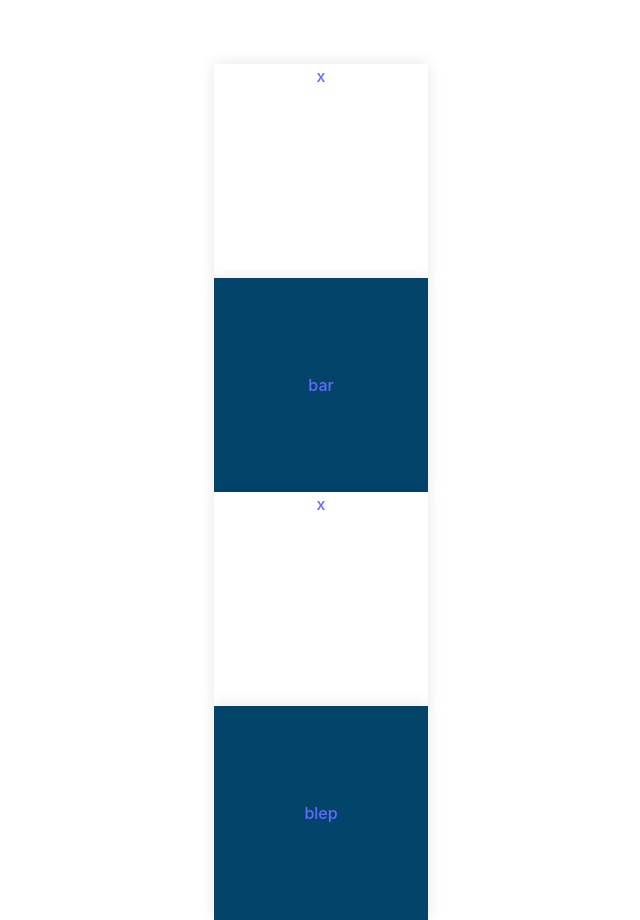
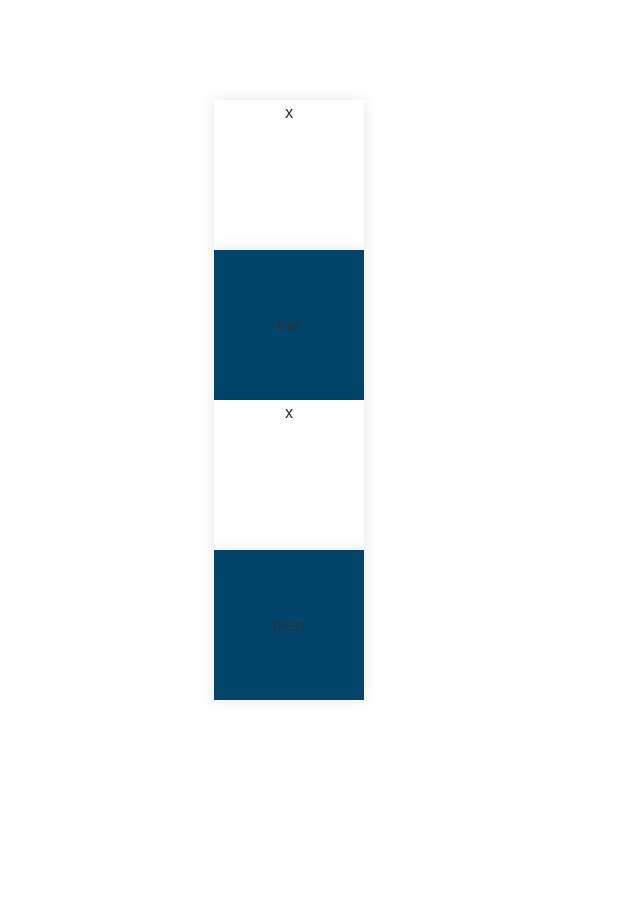
Before and after one commit to verlevelt/memory-game, a React (Vite) app: page / in a window 1280 px wide. Shown: the whole page, without its empty margins (351-991 px from the left). After the commit the page ends 800 px from the top, so only its background shows below. Built offline with nearby package versions, Linux system fonts and the light colour scheme.

Commit message:
add if statement for handleClick

```diff
--- a/src/App.scss
+++ b/src/App.scss
@@ -32,10 +32,6 @@
   }
 }
 
-.card {
-  padding: 2em;
-}
-
 .read-the-docs {
   color: #888;
 }
--- a/src/App.tsx
+++ b/src/App.tsx
@@ -14,14 +14,23 @@ function App() {
   ];
 
   const handleClick = (id: string) => {
-    setOpenCards([...openCards, id]);
+    if (openCards.includes(id)) {
+      setOpenCards(openCards.filter(item => item !== id));
+    } else if (openCards.length >= 2) {
+      setOpenCards([]);
+    } else {
+      setOpenCards([...openCards, id]);
+    }
   };
 
   const cardList = cardItems.map(cardItem => {
     return (
-      <a onClick={() => handleClick(cardItem.id)}>
-        <Card isOpen={openCards.includes(cardItem.id)}>{cardItem.id}</Card>
-      </a>
+      <Card
+        isOpen={openCards.includes(cardItem.id)}
+        handleClick={() => handleClick(cardItem.id)}
+      >
+        {cardItem.id}
+      </Card>
     );
   });
 
--- a/src/components/card.tsx
+++ b/src/components/card.tsx
@@ -4,14 +4,17 @@ import classNames from "classnames";
 function Card({
   children,
   isOpen = false,
-  onClick,
+  handleClick,
 }: {
   children: React.ReactNode;
   isOpen?: boolean;
-  onClick?: () => void;
+  handleClick?: () => void;
 }) {
   return (
-    <div className={classNames("card", { ["isOpen"]: isOpen })}>
+    <div
+      className={classNames("card", { ["isOpen"]: isOpen })}
+      onClick={handleClick}
+    >
       <div className="cardContent">
         <div className="cardFront">x</div>
         <div className="cardBack">
```
